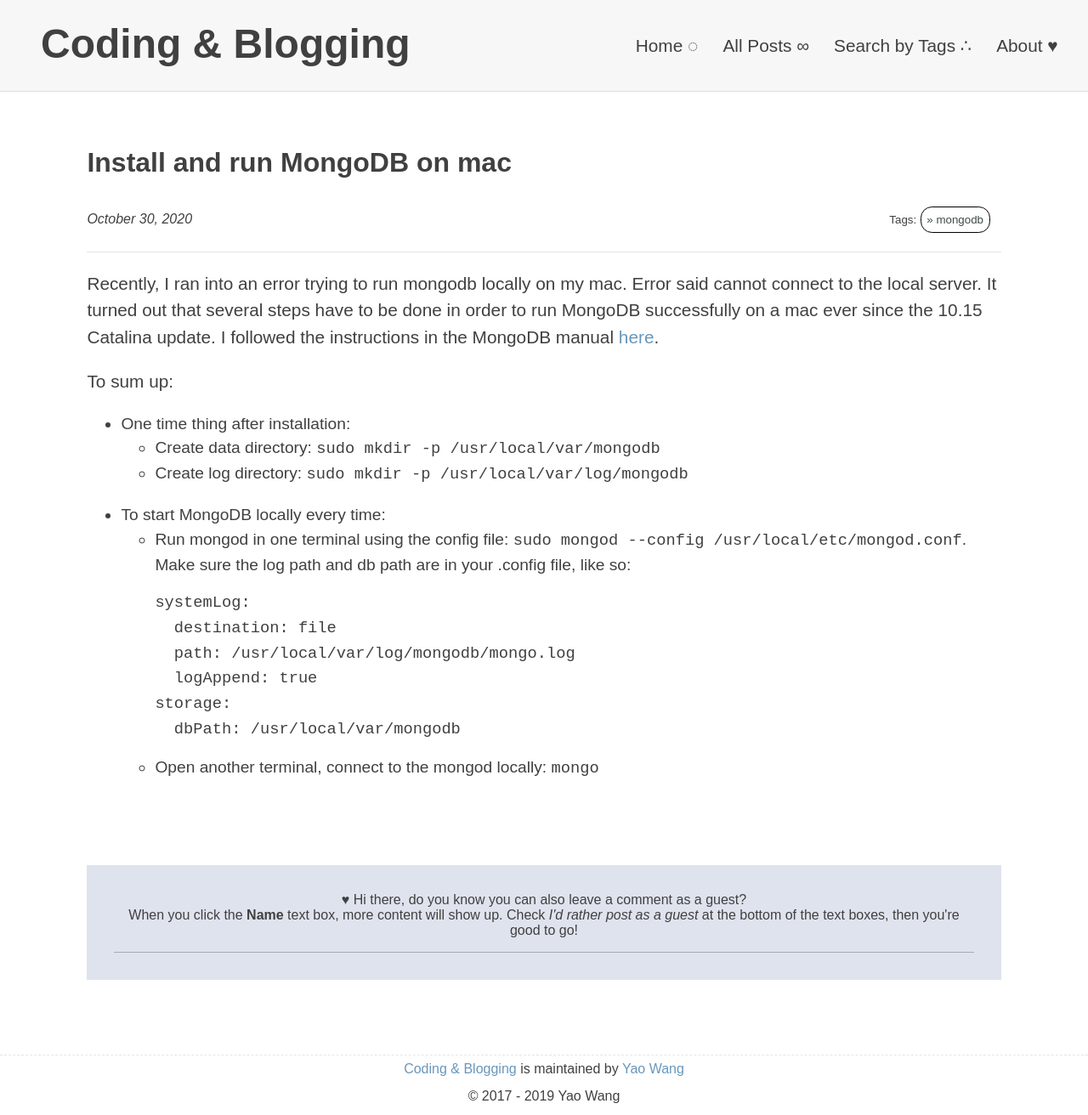
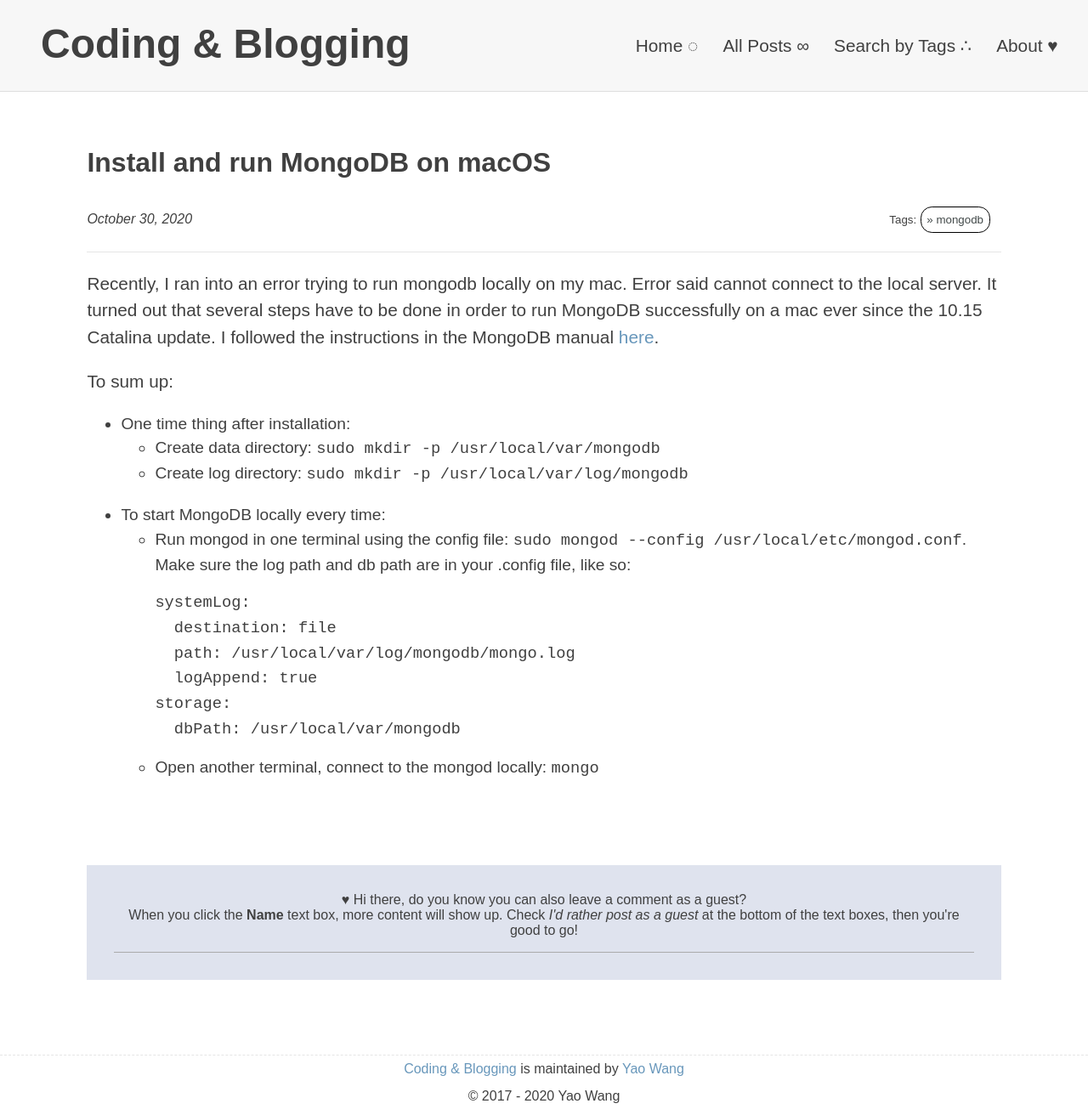
Before and after one commit to superyaooo/Blog, a Jekyll site: the page built from _posts/2020-10-30-install-mongodb-on-mac.md, in a window 1280 px wide. Shown: the whole page at 85% size. Built offline with Jekyll 4.4.1, drawn with Linux system fonts in a browser that asks for light colours; nearby versions of some CDN libraries; comment, search, counter and statistics services are not loaded.

Commit message:
update copyright year

```diff
--- a/_includes/foot.html
+++ b/_includes/foot.html
@@ -3,7 +3,7 @@
                 <a href="{{ site.site-url }}">{{ site.title }}</a> is maintained by <a href="{{ site.author-url }}">{{ site.author-name }}</a>
             </div>
             <div>
-                © 2017 - 2019 Yao Wang
+                © 2017 - 2020 Yao Wang
             </div>
 
             <script type="text/javascript" src="{{ site.baseurl }}/assets/js/main.js"></script>
--- a/_posts/2020-10-30-install-mongodb-on-mac.md
+++ b/_posts/2020-10-30-install-mongodb-on-mac.md
@@ -1,6 +1,6 @@
 ---
 layout: post
-title: Install and run MongoDB on mac
+title: Install and run MongoDB on macOS
 tags: [mongodb]
 ---
 Recently, I ran into an error trying to run mongodb locally on my mac. Error said cannot connect to the local server.<!--more--> It turned out that several steps have to be done in order to run MongoDB successfully on a mac ever since the 10.15 Catalina update. I followed the instructions in the MongoDB manual [here](https://docs.mongodb.com/manual/tutorial/install-mongodb-enterprise-on-os-x/).
```
